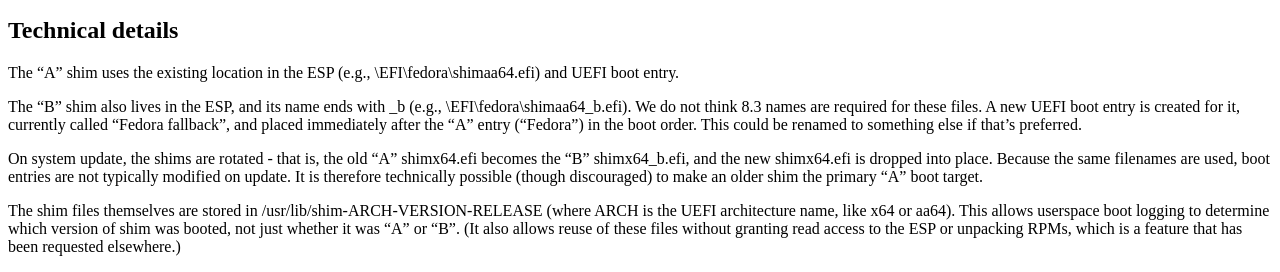
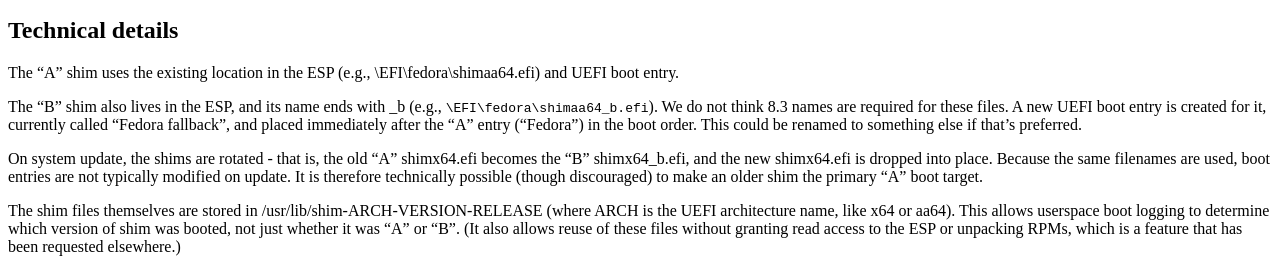
Before and after one commit to frozencemetery/mivehind.net, a Jekyll site: the page built from _posts/2022-08-17-shim-ab-booting-poc.md, in a window 1280 px wide. Shown: the part 759-1031 px from the top of the page. Built offline with Jekyll 4.4.1, drawn with Linux system fonts in a browser that asks for light colours; Markdown is read by kramdown in place of the engine named in the settings.

Commit message:
Markdown and underscores aren't friends
Signed-off-by: Robbie Harwood <rharwood@pm.me>

```diff
--- a/_posts/2022-08-17-shim-ab-booting-poc.md
+++ b/_posts/2022-08-17-shim-ab-booting-poc.md
@@ -62,14 +62,14 @@
 The "A" shim uses the existing location in the ESP (e.g.,
 \EFI\fedora\shimaa64.efi) and UEFI boot entry.
 
-The "B" shim also lives in the ESP, and its name ends with _b (e.g.,
-\EFI\fedora\shimaa64_b.efi).  We do not think 8.3 names are required for these
-files.  A new UEFI boot entry is created for it, currently called "Fedora
-fallback", and placed immediately after the "A" entry ("Fedora") in the boot
-order.  This could be renamed to something else if that’s preferred.
+The "B" shim also lives in the ESP, and its name ends with \_b (e.g.,
+`\EFI\fedora\shimaa64_b.efi`).  We do not think 8.3 names are required for
+these files.  A new UEFI boot entry is created for it, currently called
+"Fedora fallback", and placed immediately after the "A" entry ("Fedora") in
+the boot order.  This could be renamed to something else if that’s preferred.
 
 On system update, the shims are rotated - that is, the old "A" shimx64.efi
-becomes the "B" shimx64_b.efi, and the new shimx64.efi is dropped into place.
+becomes the "B" shimx64\_b.efi, and the new shimx64.efi is dropped into place.
 Because the same filenames are used, boot entries are not typically modified
 on update.  It is therefore technically possible (though discouraged) to make
 an older shim the primary "A" boot target.
@@ -83,4 +83,4 @@
 
 Boot logging is kicked off by shim-booted.service, which is currently a
 requirement of multi-user.target.  This runs a python script (shimctl) which
-logs to /var/log/shim_boots.  The same script is also used for updating shims.
+logs to /var/log/shim\_boots.  The same script is also used for updating shims.
```
